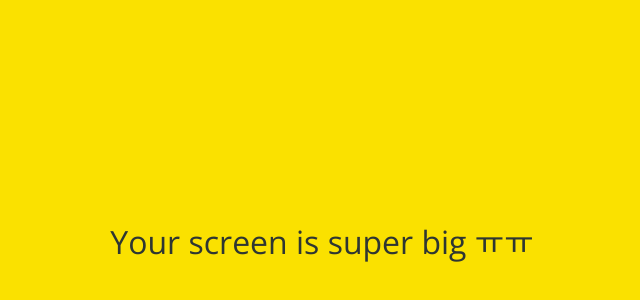
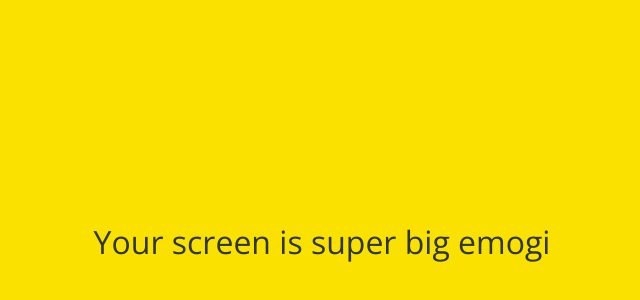
Before and after one commit to fineapplepizza/kokoa-clone-2020, a plain HTML site: page friends.html in a window 1280 px wide. Shown: the part 158-458 px from the top of the page, without its empty margins (318-958 px from the left). Drawn offline with nearby package versions, Linux system fonts and the light colour scheme.

Commit message:
Update friends.html

```diff
--- a/friends.html
+++ b/friends.html
@@ -106,7 +106,7 @@ li안에는 link로 구성되있음-->
     </div>
 
     <div id="no-mobile">
-        <span>Your screen is super big   ㅠㅠ</span>
+        <span>Your screen is super big emogi</span>
     </div>
 
     <script
```
